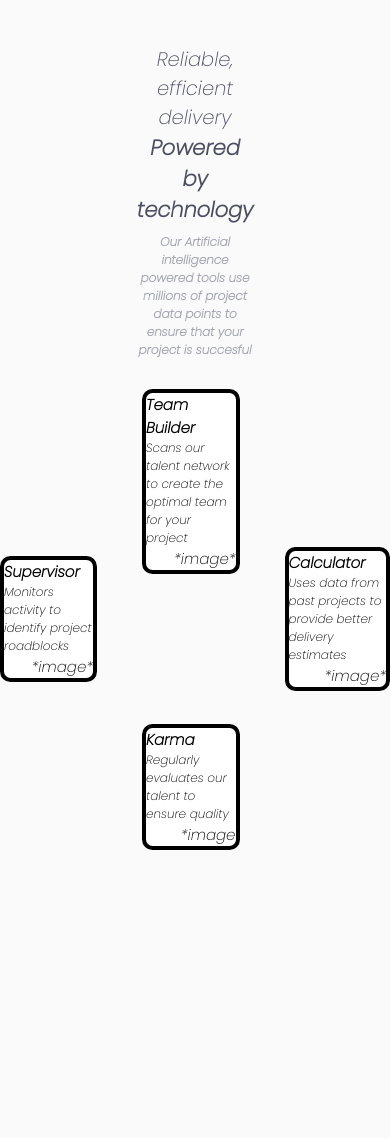
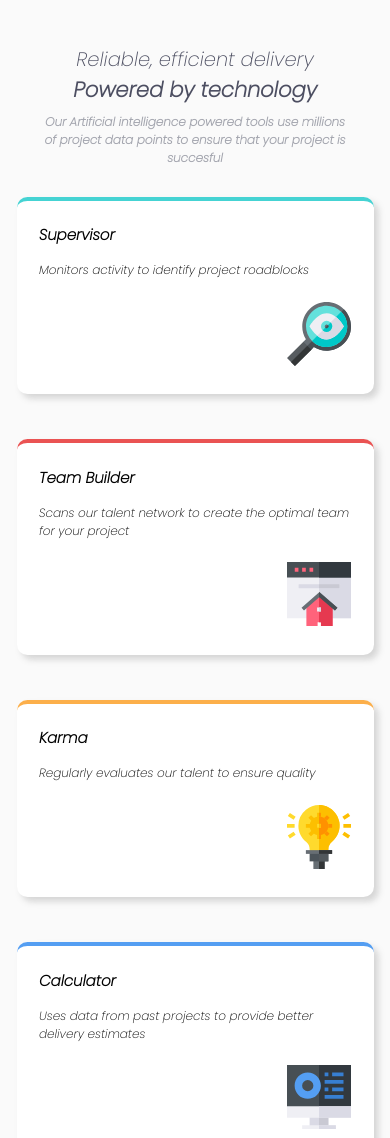
Before and after one commit to Rtmking/four-card-feature-project, a plain HTML site: page index.html in a window 390 px wide. Shown: the top 1138 px of the page. Before the commit the page ends 850 px from the top, so only its background shows below. Drawn offline with Linux system fonts and the light colour scheme.

Commit message:
Finish browser page

```diff
--- a/index.html
+++ b/index.html
@@ -27,24 +27,32 @@
         <section class="section-left">
             <div>Supervisor</div>
             <div>Monitors activity to identify project roadblocks</div>
-            <div>*image*</div>
+            <div>
+                <img src="images/icon-supervisor.svg" alt="An icon of a supervisor">
+            </div>
         </section>
         <section class="section-middle">
             <section class="section-middle-high">
                 <div>Team Builder</div>
                 <div>Scans our talent network to create the optimal team for your project</div>
-                <div>*image*</div>
+                <div>
+                    <img src="images/icon-team-builder.svg" alt="An icon of a team-builder">
+                </div>
             </section>
             <section class="section-middle-low">
                 <div>Karma</div>
                 <div>Regularly evaluates our talent to ensure quality</div>
-                <div>*image</div>
+                <div>
+                    <img src="images/icon-karma.svg" alt="An icon of a lightbulb">
+                </div>
             </section>
         </section>
         <section class="section-right">
             <div>Calculator</div>
             <div>Uses data from past projects to provide better delivery estimates</div>
-            <div>*image*</div>
+            <div>
+                <img src="images/icon-calculator.svg" alt="An icon of a calculator">
+            </div>
         </section>
     </main>
 
--- a/style.css
+++ b/style.css
@@ -47,28 +47,46 @@ header div:nth-child(3) {
 main {
     display: flex;
     align-items: center;
+    flex-wrap: wrap;
     gap: 3rem;
 }
 
 /* Set the view width */
 .section-left, .section-middle, .section-right {
-    max-width: 25vw;
+    width: 25vw;
 }
 
 /* Seperate the middle section in an upper and lower section in column form */
 .section-middle {
     display: flex;
     flex-direction: column;
-    gap: 10rem;
+    align-items: center;
+    gap: 3rem;
 }
 
-/* Set the borders, and colors for all 4 sections */
+/* All 4 sections will get an unique color */
+.section-left {
+    border-top: hsl(180, 62%, 55%) solid 0.3rem;
+}
+.section-middle-high {
+    border-top: hsl(0, 78%, 62%) solid 0.3rem;
+}
+.section-middle-low {
+    border-top: hsl(34, 97%, 64%) solid 0.3rem;
+}
+.section-right {
+    border-top: hsl(212, 86%, 64%) solid 0.3rem;
+}
+
+/* Set the gaps, padding, colors for all 4 sections */
 .section-left, .section-middle-low, .section-middle-high, .section-right {
-    border: black solid 4px;
+    display: flex;
+    flex-direction: column;
     border-radius: 0.7rem;
     background-color: white;
-    display: flex;
-    flex-direction: column;
+    padding: 1.5rem;
+    gap: 1rem;
+    box-shadow: 0.3rem 0.3rem 6px rgb(129, 128, 128, 0.3);
 }
 
 /* Set the first line of text in each of the 4 sections to bold */
@@ -81,7 +99,25 @@ section div:nth-child(2) {
     font-size: 0.8rem;
 }
 
-/* Set the image on the third line in each of the 4 sections to the right */
+/* Set the image on the third line in each of the 4 sections to the right and add some margin to the top */
 section div:nth-child(3) {
     margin-left: auto;
+    margin-top: 0.5rem;
 }
+
+/* MEDIA QUERY: make the header and sections larger if the viewport decreases in size */
+@media (max-width: 850px) {
+    header {
+        max-width: 80%;
+    }
+    .section-left, .section-middle, .section-middle-high, .section-middle-low, .section-right {
+        width: 80vw;
+    }
+    main {
+        flex-direction: column;
+    }
+    /* Add a bit of margin under the last section for a bit of bottom space */
+    .section-right {
+        margin-bottom: 2rem;
+    }
+}
```
Also changed, not shown: images/favicon-32x32.png (added), images/icon-calculator.svg (added), images/icon-karma.svg (added), images/icon-supervisor.svg (added), images/icon-team-builder.svg (added).
